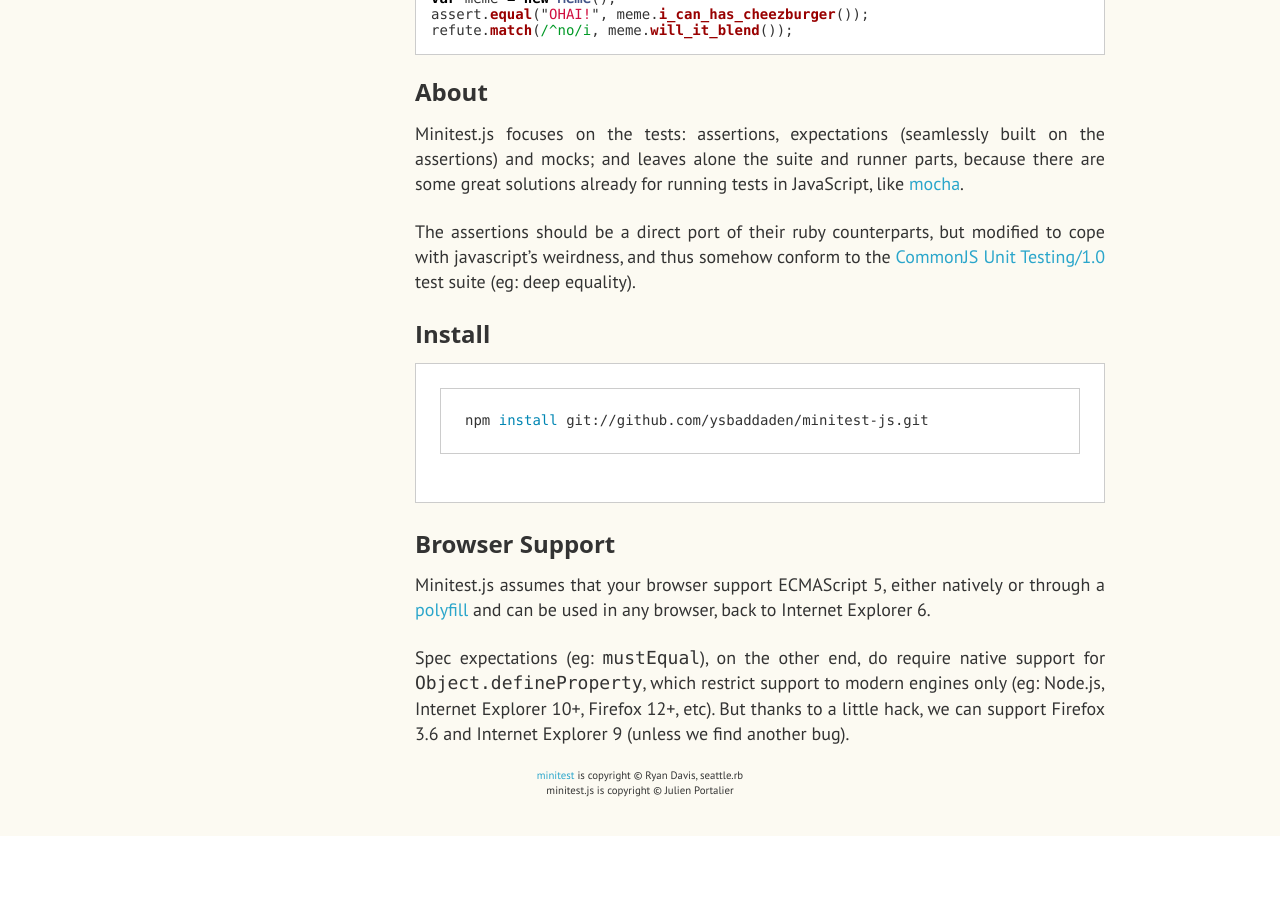
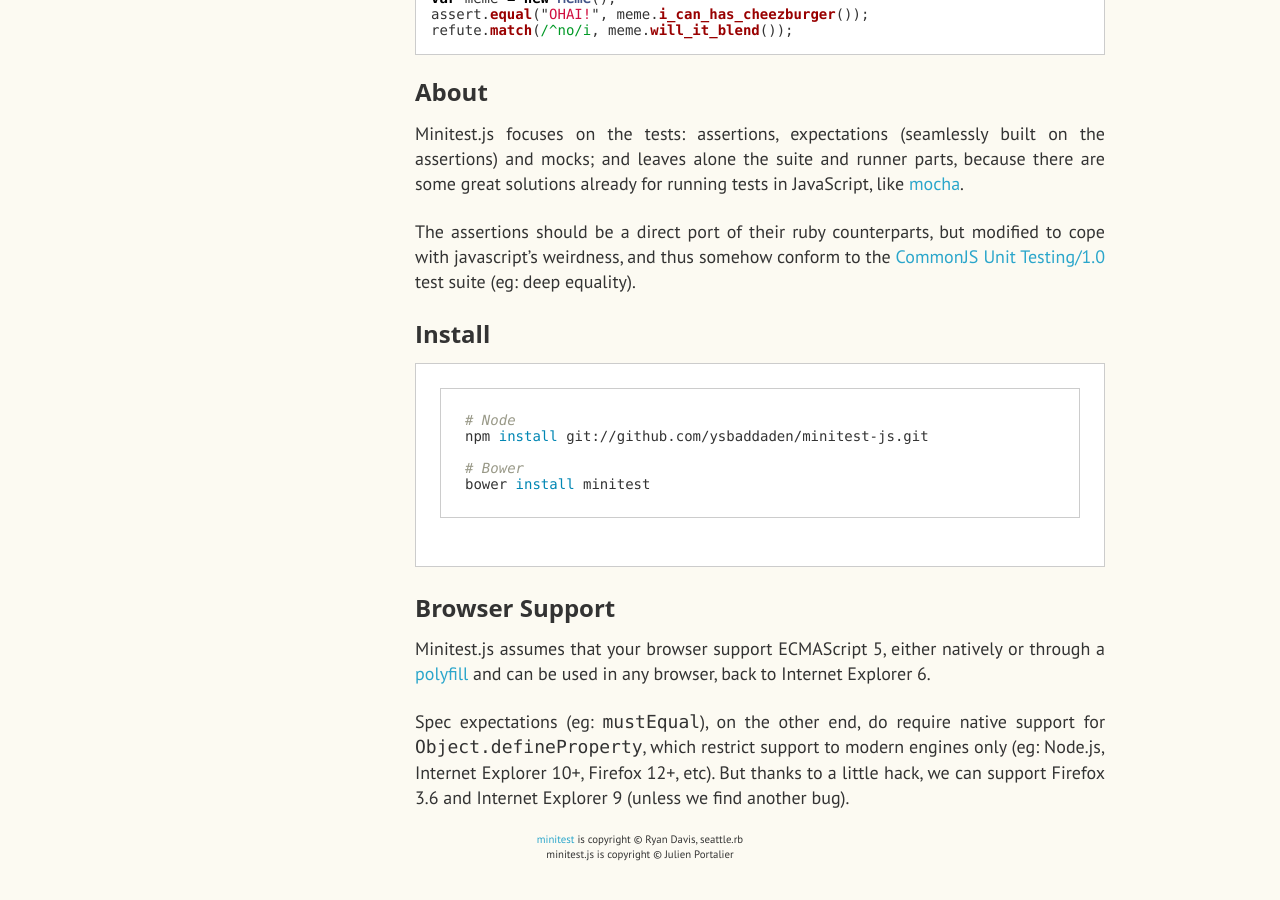
Before and after one commit to ysbaddaden/minitest-js, a Jekyll site: the page built from index.md, in a window 1280 px wide and 900 px high, scrolled down 587 px. Built offline with Jekyll 4.4.1, drawn with Linux system fonts in a browser that asks for light colours; Markdown is read by kramdown in place of the engine named in the settings; before the commit the page ends 1423 px from its top, so only the background shows below that.

Commit message:
Bower info + fixed typos

````diff
--- a/_includes/quick_start.html
+++ b/_includes/quick_start.html
@@ -114,7 +114,8 @@
     </p>
     <div class="content" data-section-content>
 {% highlight javascript %}
-var assert = require("minitest").promised.assert;
+require('minitest/promised');
+var assert = require("minitest").assert;
 
 var deferred = Q.defer();
 assert.equal("YES!", deferred.promise);
--- a/index.md
+++ b/index.md
@@ -28,7 +28,11 @@
 ## Install
 
 ```sh
+# Node
 npm install git://github.com/ysbaddaden/minitest-js.git
+
+# Bower
+bower install minitest
 ```
 
 ## Browser Support
````
Also changed, not shown: doc/promised.md (+4 -2 lines).
